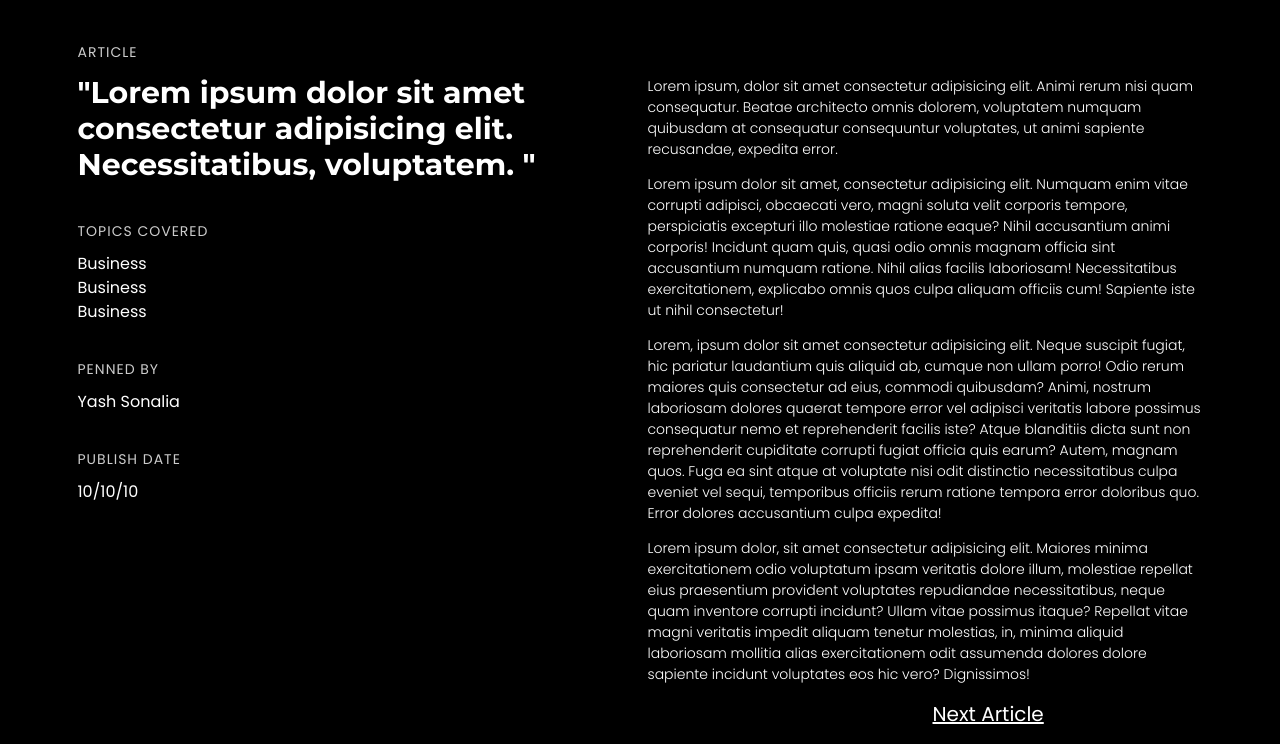
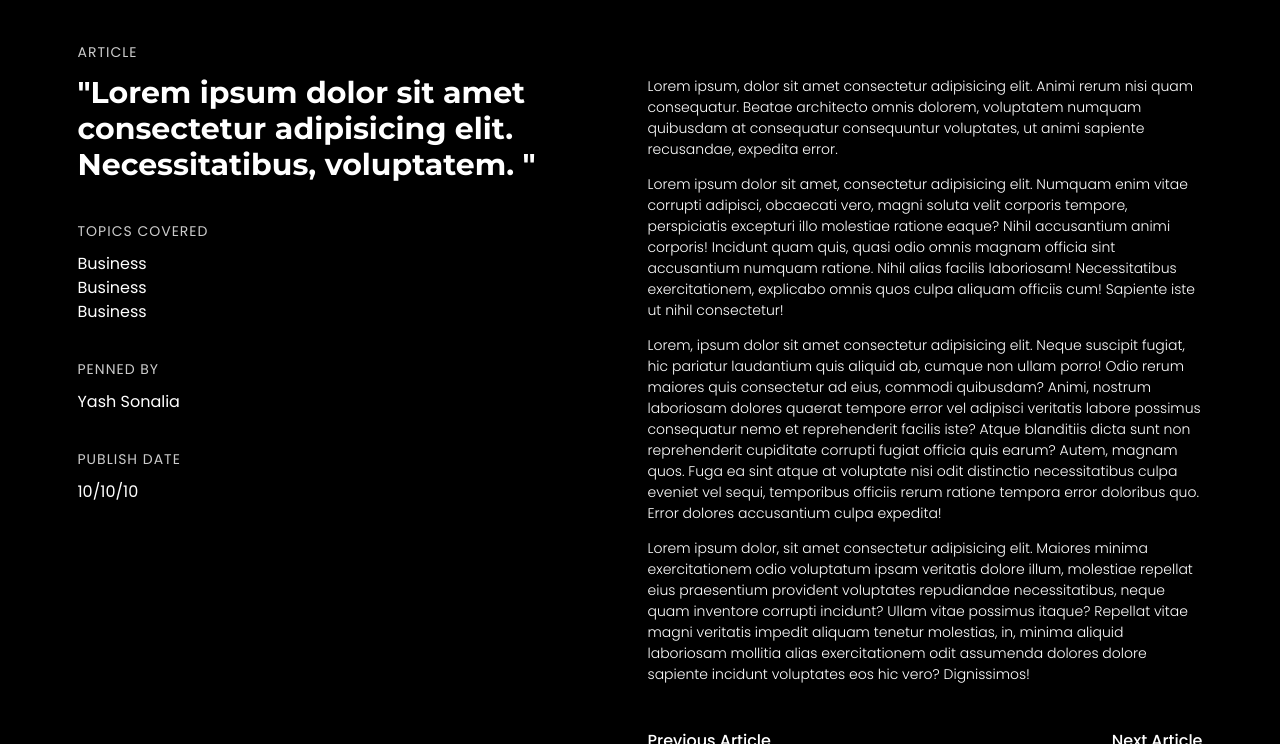
Before and after one commit to CalcTrice/calctriceUpdated, a plain HTML site: page articles-src/sample-article-page-1.html in a window 1280 px wide. Shown: the part 56-800 px from the top of the page. Drawn offline with nearby package versions, Linux system fonts and the light colour scheme.

Commit message:
Responsive active

```diff
--- a/articles-src/sample-article-page-1.html
+++ b/articles-src/sample-article-page-1.html
@@ -140,21 +140,21 @@
                     <div class="col-md-5 col-sm-0"></div>
                     <div class="col-md-1 col-sm-0"></div>
                     <div class="col-md-3 col-sm-6">
-                        <div class="article-navigation">
+                        <div class="article-navigation page-change-prev">
+                            <a class="page-change" href="sample-article-page-2.html">Previous Article</a>
                         </div>
                     </div>
                     <div class="col-md-3 col-sm-6">
-                        <div class="article-navigation">
-                            <a class="page-change page-next" href="sample-article-page-2.html">Next Article</a>
+                        <div class="article-navigation page-change-next">
+
+                            <a class="page-change " href="sample-article-page-2.html">Next Article</a>
                         </div>
                     </div>
                 </div>
             </div>
         </section>
     </main>
-    <div class="container-fluid">
-        <div class="row">
-            <div class="col-md-12">
+
                 <footer class="footer footer-landing">
                     <ul>
                         <li><a href="#">Terms &amp; Conditions</a></li>
@@ -162,9 +162,7 @@
                     </ul>
                     <p>Owned by CalcTrice<sup>©</sup> 2021</p>
                 </footer>
-            </div>
-        </div>
-    </div>
+
 
 
     <script src="../library-vendors/Bootstrap/js/bootstrap.min.js"></script>
--- a/css/components/_carousels.scss
+++ b/css/components/_carousels.scss
@@ -1,9 +1,9 @@
 .testimonials-container{
-	margin-top: 50px;
-	display: grid;
-	place-items: center;
-	width: 100%;
-	height: auto;
+	// margin-top: 50px;
+	// display: grid;
+	// place-items: center;
+	// width: 100%;
+	// height: auto;
 }
 
 .testimonials-carousel{
--- a/css/layouts/_sections.scss
+++ b/css/layouts/_sections.scss
@@ -69,30 +69,7 @@
 		width: 100%;
 	}
 	position: relative;
-	// .circle-1, .circle-2{
-	// 	display: block;
-	// 	position: absolute;
-	// 	z-index: -1;
-	// 	filter: blur(6px);
 
-	// 	aspect-ratio: 1/1;
-	// 	border-radius: 50%;
-	// 	background-color: var(--clr-yellow-1);
-
-	// }
-	// .circle-1{
-	// 	min-width: 80px;
-	// 	width: 8vw;
-	// 	top: 10%;
-	// 	left: 25%;
-	// 	animation:rotate-1 15s linear infinite;
-	// }
-	// .circle-2{
-	// 	min-width: 60px;
-	// 	width: 6vw;
-	// 	bottom: 10%;
-	// 	right: 25%;
-	// }
 }
 .section-3 {
 }
@@ -105,9 +82,40 @@
 	height: auto;
 	margin: 10rem 0rem;
 
-	a.page-change{
+	.page-change{
+		margin-top: 3rem;
 		color: white;
-		font-size: 20px;
+		text-decoration: none;
+		font-size: var(--fs-200);
+		font-weight: 500;
+		position: relative;
+
+		&::after{
+			content: "";
+			position: absolute;
+			left: 0;
+			bottom: 0;
+			height: 2px;
+			width: 0px;
+			background-color: var(--clr-yellow-1);
+			-webkit-transition: all 0.2s ease-out;
+			transition: all 0.2s ease-out;
+		}
+
+		&:hover{
+			&::after{
+				width: 50px;
+			}
+		}
+
+	}
+	.page-change-next{
+		margin-top: 3rem;
+		text-align: right;
+	}
+	.page-change-prev{
+		margin-top: 3rem;
+		text-align: left;
 	}
 }
 .pos-rel{
--- a/css/main.scss
+++ b/css/main.scss
@@ -22,6 +22,7 @@
 }
 
 body::-webkit-scrollbar-track {
+	background-color: transparent;
 	box-shadow: inset 0 0 6px #ffffff00;
 	cursor: grab;
 }
```
Also changed, not shown: index.html (+7 -2 lines), css/main.css, 1 other file.
